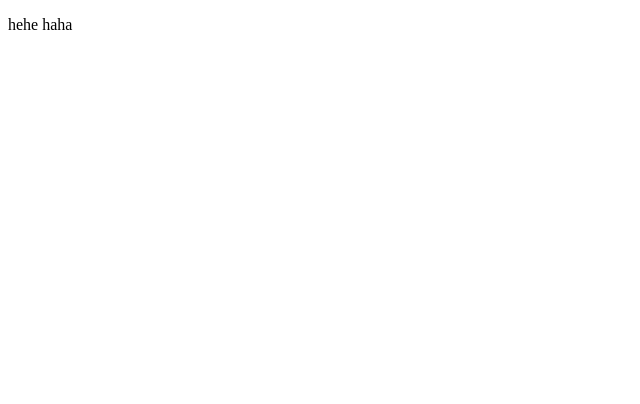
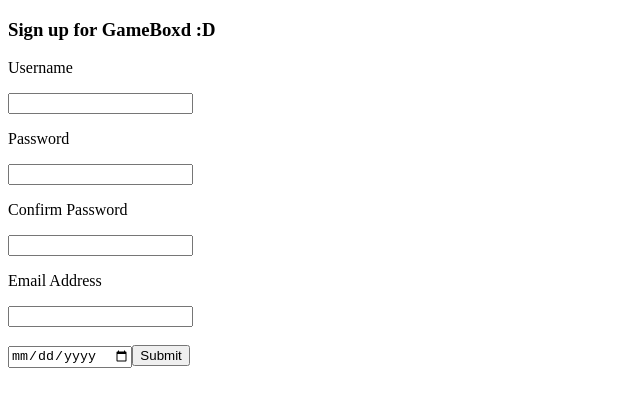
Before and after one commit to jwagner988/GameBoxd, a React app: page /signUp in a window 1280 px wide. Shown: the top 404 px of the page, without its empty margins (0-640 px from the left). Built offline with nearby package versions, Linux system fonts and the light colour scheme.

Commit message:
started sign up page

```diff
--- a/client/App.jsx
+++ b/client/App.jsx
@@ -1,3 +1,4 @@
+import { connect } from 'react-redux'
 import React, { useEffect, useState } from 'react'
 import { useNavigate } from 'react-router-dom'
 
@@ -24,4 +25,4 @@ return (
 )
 }
 
-export default App
+export default connect(mapStateToProps, null)(App)
--- a/client/components/signup.jsx
+++ b/client/components/signup.jsx
@@ -1,11 +1,51 @@
 import React, { useState } from 'react'
 import { Link, useNavigate } from 'react-router-dom'
 import LogIn from './logIn'
+import { connect } from 'react-redux'
 
-export default function SignUp (props)  {
+const SignUp = (props) => {
+    const [username, setUsername] = useState('')
+    const [password, setPassword] = useState('')
+    const [passwordConfirm, setPasswordConfirm] = useState('')
+    const [email, setEmail] = useState('')
+    const [date, setDate] = useState('')
+
+
+    const handleClick = (e) => {
+        e.preventDefault()
+
+        if (password != passwordConfirm) window.alert('Passwords must match!')
+
+        const signUpInfo = {
+            username: username,
+            password: password,
+            email: email,
+            date: date
+        }
+        console.log(signUpInfo)
+
+    }
+
     return (
         <div>
-            <p>hehe haha</p>
+            <h3>Sign up for GameBoxd :D</h3>
+            <p>Username</p>
+            <input id='signUpUsernameInput' onChange={(e) => setUsername(e.target.value)} required></input>
+            <p>Password</p>
+            <input id='signUpPasswordInput' onChange={(e) => setPassword(e.target.value)} required></input>
+            <p>Confirm Password</p>
+            <input id='signUpPasswordConfirmInput' onChange={(e) => setPasswordConfirm(e.target.value)} required></input>
+            <p>Email Address</p>
+            <input id='signUpEmailInput' onChange={(e) => setEmail(e.target.value)} required></input>
+            <br></br>
+            <br></br>
+
+            <input type='date' id='signUpDateInput' onChange={(e) => setDate(e.target.value)} required></input>
+
+            <button onClick={handleClick}>Submit</button>
         </div>
     )
 }
+
+
+export default SignUp
--- a/client/index.js
+++ b/client/index.js
@@ -9,13 +9,13 @@ import {
     Outlet,
   } from 'react-router-dom'
   import LogIn from './components/logIn.jsx'
+  import SignUp from './components/signup.jsx'
   import App from './App.jsx'
-  import SignUp from './components/signup.jsx'
 
 ReactDOM.render(
     <Provider store={store}>
         <BrowserRouter>
-        <Outlet />
+        {/* <Outlet /> */}
 
             <Routes>
                 <Route path='/' element={<App />}/>
--- a/client/reducers/userReducer.js
+++ b/client/reducers/userReducer.js
@@ -35,7 +35,14 @@ export const fetchUserLogin = (logInInfo, navigate) => {
         })
         .then(response => response.json())
         .then(data => {
-            console.log('success', data)
+
+            console.log('data in reducer', data)
+            if(!data.isAuthenticated) {
+                window.alert('user data corrupted, please try again')
+                return
+            }
+            dispatch({type: types.VERIFY_USER, payload: data})
+            navigate('/')
         })
         .catch((err) => {
             console.log('err', err)
```
Also changed, not shown: 1 other file (tests, documents, lock files or other folders).
